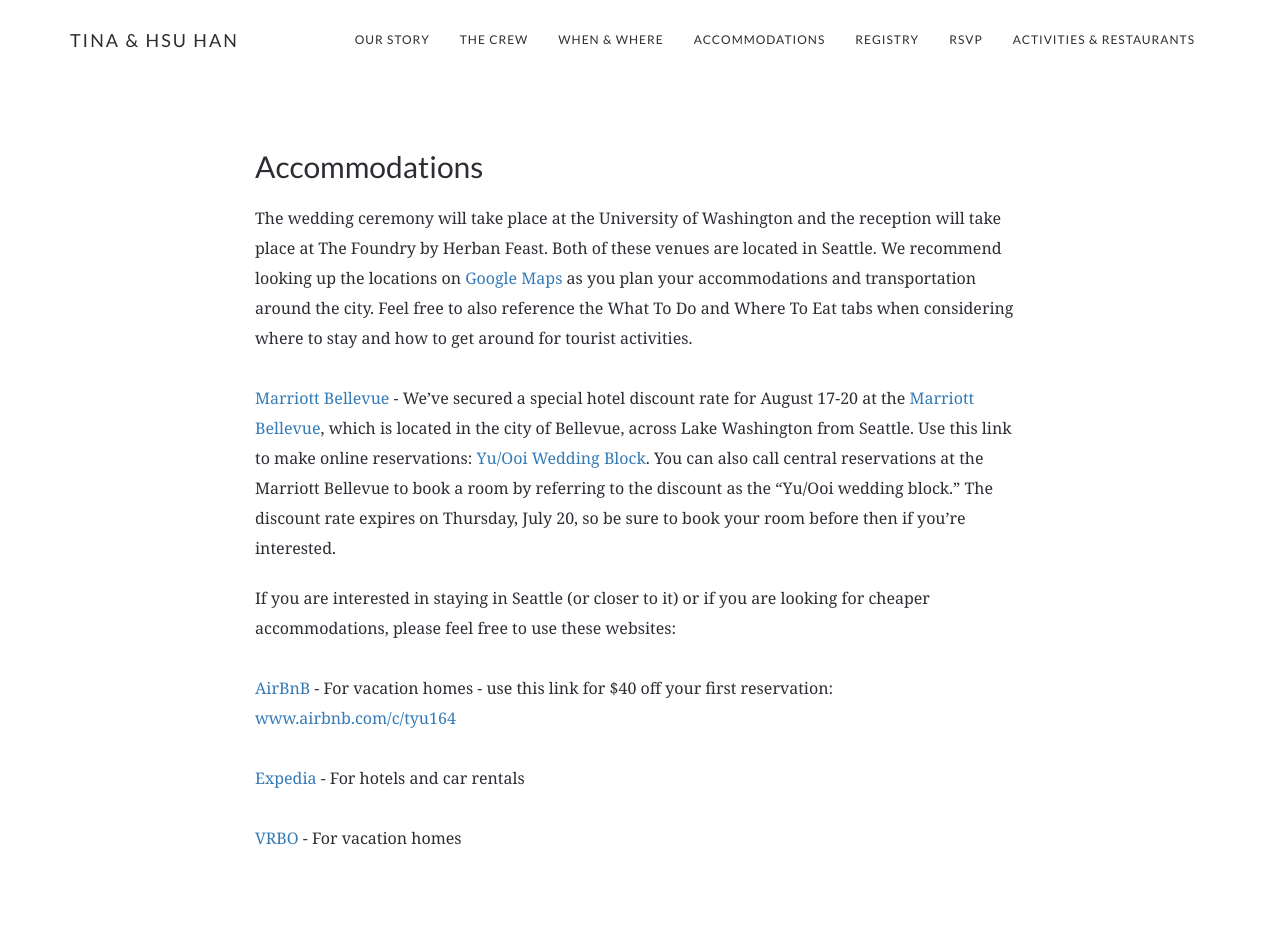
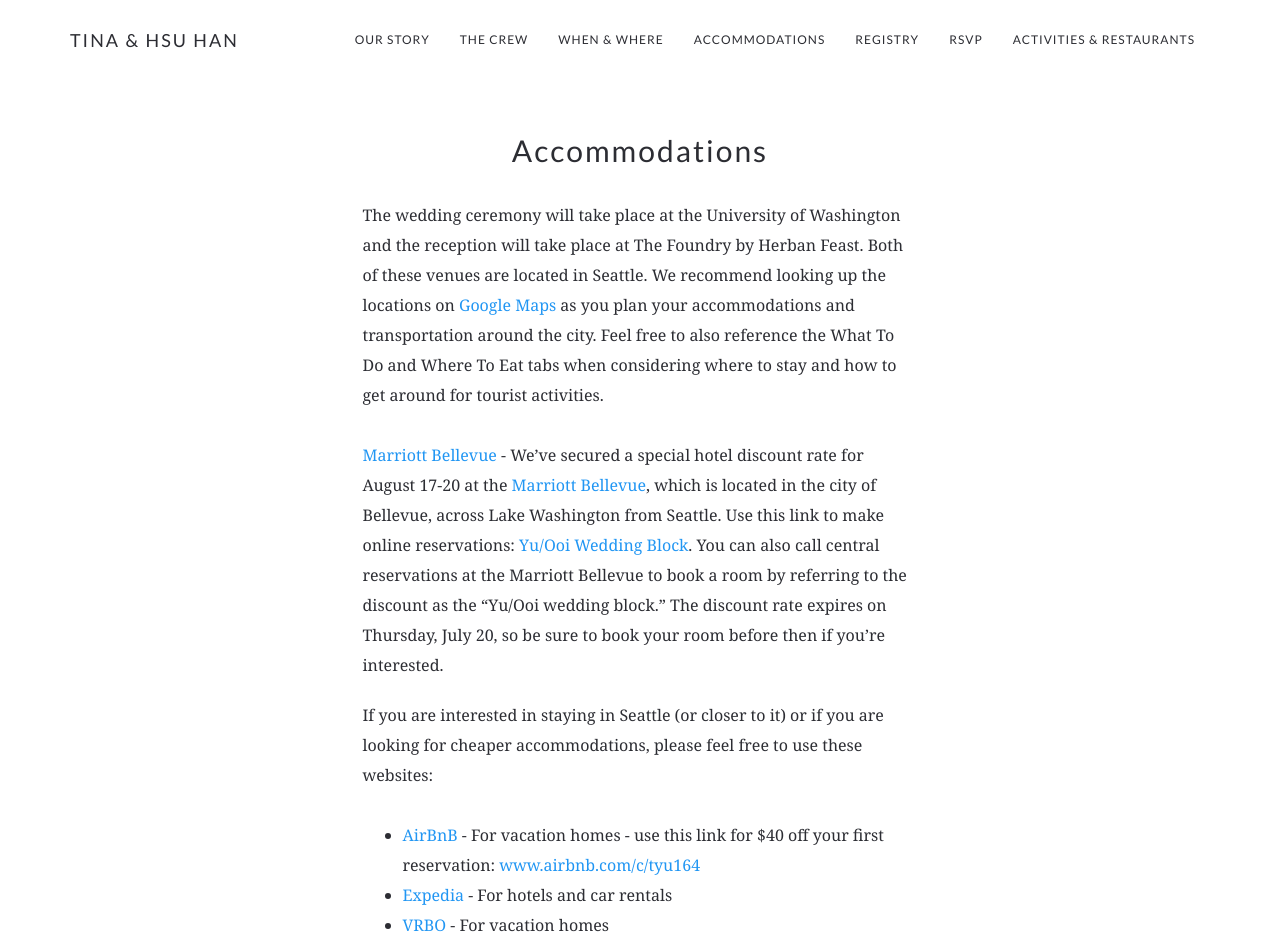
Before and after one commit to hsuhanooi/wedding, a React (Create React App) app: page /accommodations in a window 1280 px wide. Shown: the top 952 px of the page. Built offline with nearby package versions, Linux system fonts and the light colour scheme.

Commit message:
styled accomodations

```diff
--- a/src/App.css
+++ b/src/App.css
@@ -154,11 +154,6 @@ span.underline {
   border-bottom: 1px solid;
 }
 
-.our-story-head {
-  margin-top: 30px;
-  margin-bottom: 30px;
-}
-
 .our-story-text > p {
   font-size: 16px;
   margin-top: 30px;
--- a/src/index.css
+++ b/src/index.css
@@ -18,6 +18,7 @@ h1 {
   font-weight: 300;
   line-height: 40px;
   letter-spacing: 2px;
+  margin: 0 0 30px;
 }
 
 h4 {
@@ -39,6 +40,10 @@ h4 {
   font-size: 18px;
   line-height: 50px;
   text-transform: uppercase;
+}
+
+a {
+  color: #2196F3;
 }
 
 a.logo {
@@ -79,6 +84,10 @@ a.logo:hover {
   justify-content: center;
 }
 
+p.subtitle {
+  margin-top: -20px;
+}
+
 p.time {
   margin-bottom: 10px;
 }
@@ -114,10 +123,6 @@ div.location {
   margin-top: 12px;
 }
 
-.accommodations {
-  max-width: 800px;
-}
-
 .marriott {
   margin-top: 20px;
   margin-bottom: 20px;
--- a/src/views/Accomodations.js
+++ b/src/views/Accomodations.js
@@ -3,21 +3,19 @@ import React, { Component } from 'react';
 class Accomodations extends Component {
   render() {
     return (
-      <div className="container accommodations text-left">
-        <h2>Accommodations</h2>
-        <div>
-          <p className="accommodation-ceremony">The wedding ceremony will take place at the University of Washington and the reception will take place at The Foundry by Herban Feast. Both of these venues are located in Seattle. We recommend looking up the locations on <a target="_window" href="http://maps.google.com">Google Maps</a> as you plan your accommodations and transportation around the city. Feel free to also reference the What To Do and Where To Eat tabs when considering where to stay and how to get around for tourist activities.</p>
-
-<p className="marriott"><a target="_window" href="http://www.marriott.com/hotels/travel/seamb-seattle-marriott-bellevue/">Marriott Bellevue</a> - We’ve secured a special hotel discount rate for August 17-20 at the <a target="_window" href="http://www.marriott.com/hotels/travel/seamb-seattle-marriott-bellevue/">Marriott Bellevue</a>, which is located in the city of Bellevue, across Lake Washington from Seattle. Use this link to make online reservations: <a target="_window" href="http://www.marriott.com/meeting-event-hotels/group-corporate-travel/groupCorp.mi?resLinkData=Yu/Ooi%20Wedding%20Block%5Eseamb%60yowyowa%60169.00%60USD%60false%604%608/17/17%608/20/17%607/20/17&app=resvlink&stop_mobi=yes">Yu/Ooi Wedding Block</a>. You can also call central reservations at the Marriott Bellevue to book a room by referring to the discount as the “Yu/Ooi wedding block.” The discount rate expires on Thursday, July 20, so be sure to book your room before then if you’re interested. </p>
-
-<p>If you are interested in staying in Seattle (or closer to it) or if you are looking for cheaper accommodations, please feel free to use these websites:</p>
-
-<p><a target="_window" href="http://www.airbnb.com/c/tyu164">AirBnB</a> - For vacation homes - use this link for $40 off your first reservation: <a target="_window" href="http://www.airbnb.com/c/tyu164">www.airbnb.com/c/tyu164</a></p>
-
-<p><a target="_window" href="https://www.expedia.com/">Expedia</a> - For hotels and car rentals</p>
-
-<p><a target="_window" href="https://www.vrbo.com/">VRBO</a> - For vacation homes</p>
-
+      <div className="container accommodations">
+        <div className="row">
+          <div className="col-md-offset-3 col-md-6">
+            <h1 className="text-center">Accommodations</h1>
+            <p className="accommodation-ceremony">The wedding ceremony will take place at the University of Washington and the reception will take place at The Foundry by Herban Feast. Both of these venues are located in Seattle. We recommend looking up the locations on <a target="_window" href="http://maps.google.com">Google Maps</a> as you plan your accommodations and transportation around the city. Feel free to also reference the What To Do and Where To Eat tabs when considering where to stay and how to get around for tourist activities.</p>
+            <p className="marriott"><a target="_window" href="http://www.marriott.com/hotels/travel/seamb-seattle-marriott-bellevue/">Marriott Bellevue</a> - We’ve secured a special hotel discount rate for August 17-20 at the <a target="_window" href="http://www.marriott.com/hotels/travel/seamb-seattle-marriott-bellevue/">Marriott Bellevue</a>, which is located in the city of Bellevue, across Lake Washington from Seattle. Use this link to make online reservations: <a target="_window" href="http://www.marriott.com/meeting-event-hotels/group-corporate-travel/groupCorp.mi?resLinkData=Yu/Ooi%20Wedding%20Block%5Eseamb%60yowyowa%60169.00%60USD%60false%604%608/17/17%608/20/17%607/20/17&app=resvlink&stop_mobi=yes">Yu/Ooi Wedding Block</a>. You can also call central reservations at the Marriott Bellevue to book a room by referring to the discount as the “Yu/Ooi wedding block.” The discount rate expires on Thursday, July 20, so be sure to book your room before then if you’re interested. </p>
+            <p>If you are interested in staying in Seattle (or closer to it) or if you are looking for cheaper accommodations, please feel free to use these websites:</p>
+            <ul>
+              <li><a target="_window" href="http://www.airbnb.com/c/tyu164">AirBnB</a> - For vacation homes - use this link for $40 off your first reservation: <a target="_window" href="http://www.airbnb.com/c/tyu164">www.airbnb.com/c/tyu164</a></li>
+              <li><a target="_window" href="https://www.expedia.com/">Expedia</a> - For hotels and car rentals</li>
+              <li><a target="_window" href="https://www.vrbo.com/">VRBO</a> - For vacation homes</li>
+            </ul>
+          </div>
         </div>
       </div>
     );
--- a/src/views/Rsvp.js
+++ b/src/views/Rsvp.js
@@ -5,11 +5,12 @@ class Rsvp extends Component {
   render() {
     return (
       <div className="container">
-        <div className="text-left">
+        <div className="row">
+          <div className="col-md-offset-3 col-md-6">
 
             <div className="text-middle come-celebrate">
-            <h1>Come celebrate with us!</h1>
-            <h3>Please respond by August 1st, 2017.</h3>
+              <h1>Come celebrate with us</h1>
+              <p className="subtitle">Please respond by August 1st, 2017.</p>
             </div>
 
             <div>
@@ -27,6 +28,8 @@ class Rsvp extends Component {
                 <p className="answer">Guests invited were addressed on our invitations. Due to limitations in space, we hope you can understand that we're unable to accommodate plus one requests at this time. If you have any questions, please feel free to email, call or text us.</p>
               </div>
             </div>
+
+          </div>
         </div>
       </div>
     );
```
Lines whose indentation alone changed are shown as unchanged.
